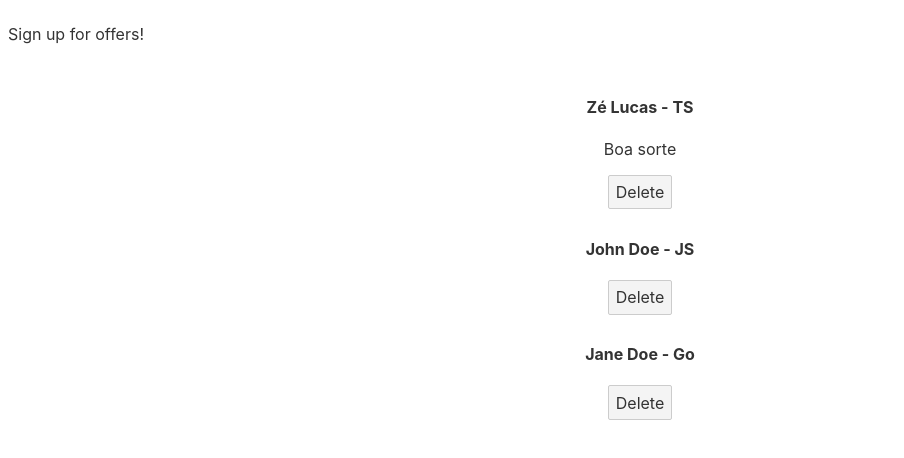
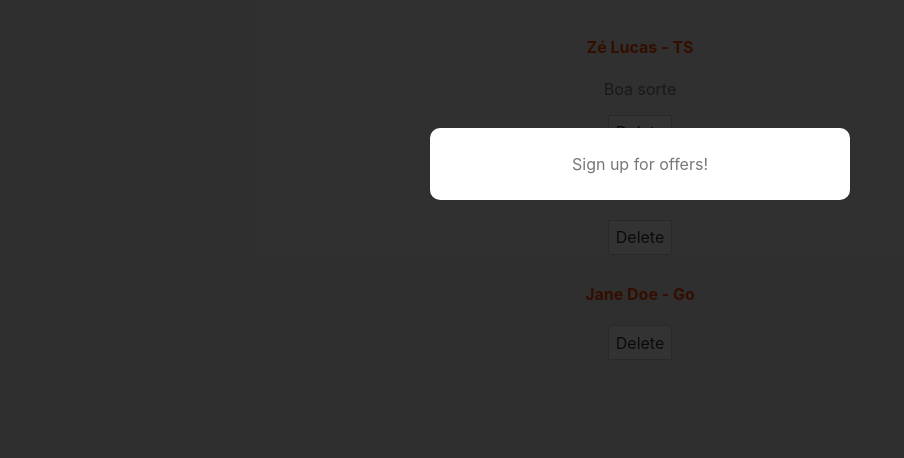
Before and after one commit to joselucassr/SvelteCrashCourseNetNinja, a Svelte app: page / in a window 1280 px wide. Shown: the top 458 px of the page, without its empty margins (0-904 px from the left). Built offline with nearby package versions, Linux system fonts and the light colour scheme.

Commit message:
Intro to CSS & Conditional Styles.

```diff
--- a/public/global.css
+++ b/public/global.css
@@ -1,4 +1,5 @@
-html, body {
+html,
+body {
   position: relative;
   width: 100%;
   height: 100%;
@@ -9,11 +10,12 @@
   margin: 0;
   padding: 8px;
   box-sizing: border-box;
-	font-family: -apple-system, BlinkMacSystemFont, "Segoe UI", Roboto, Oxygen-Sans, Ubuntu, Cantarell, "Helvetica Neue", sans-serif;
+  font-family: -apple-system, BlinkMacSystemFont, 'Segoe UI', Roboto,
+    Oxygen-Sans, Ubuntu, Cantarell, 'Helvetica Neue', sans-serif;
 }
 
 a {
-	color: rgb(0,100,200);
+  color: rgb(0, 100, 200);
   text-decoration: none;
 }
 
@@ -22,14 +24,17 @@
 }
 
 a:visited {
-	color: rgb(0,80,160);
+  color: rgb(0, 80, 160);
 }
 
 label {
   display: block;
 }
 
-input, button, select, textarea {
+input,
+button,
+select,
+textarea {
   font-family: inherit;
   font-size: inherit;
   -webkit-padding: 0.4em 0;
@@ -61,3 +66,19 @@
 button:focus {
   border-color: #666;
 }
+
+/* Extra Styles */
+body {
+  color: #777;
+  background-color: #eee;
+  padding: 0;
+  margin: 0;
+}
+
+h4 {
+  color: orangered;
+}
+
+button {
+  background-color: white;
+}
--- a/src/Modal.svelte
+++ b/src/Modal.svelte
@@ -1,13 +1,35 @@
 <script lang="ts">
   let showModal = true;
+  let isPromo = false;
 </script>
 
 {#if showModal}
-  <div class="backdrop">
+  <div class="backdrop" class:promo={isPromo}>
     <div class="modal">
       <p>Sign up for offers!</p>
     </div>
   </div>
 {/if}
 
-<style></style>
+<style>
+  .backdrop {
+    width: 100%;
+    height: 100%;
+    position: fixed;
+    background: rgba(0, 0, 0, 0.8);
+  }
+
+  .modal {
+    padding: 10px;
+    border-radius: 10px;
+    max-width: 400px;
+    margin: 10% auto;
+    text-align: center;
+    background: white;
+  }
+
+  .promo .modal {
+    background: crimson;
+    color: white;
+  }
+</style>
```
Lines whose indentation alone changed are shown as unchanged.
